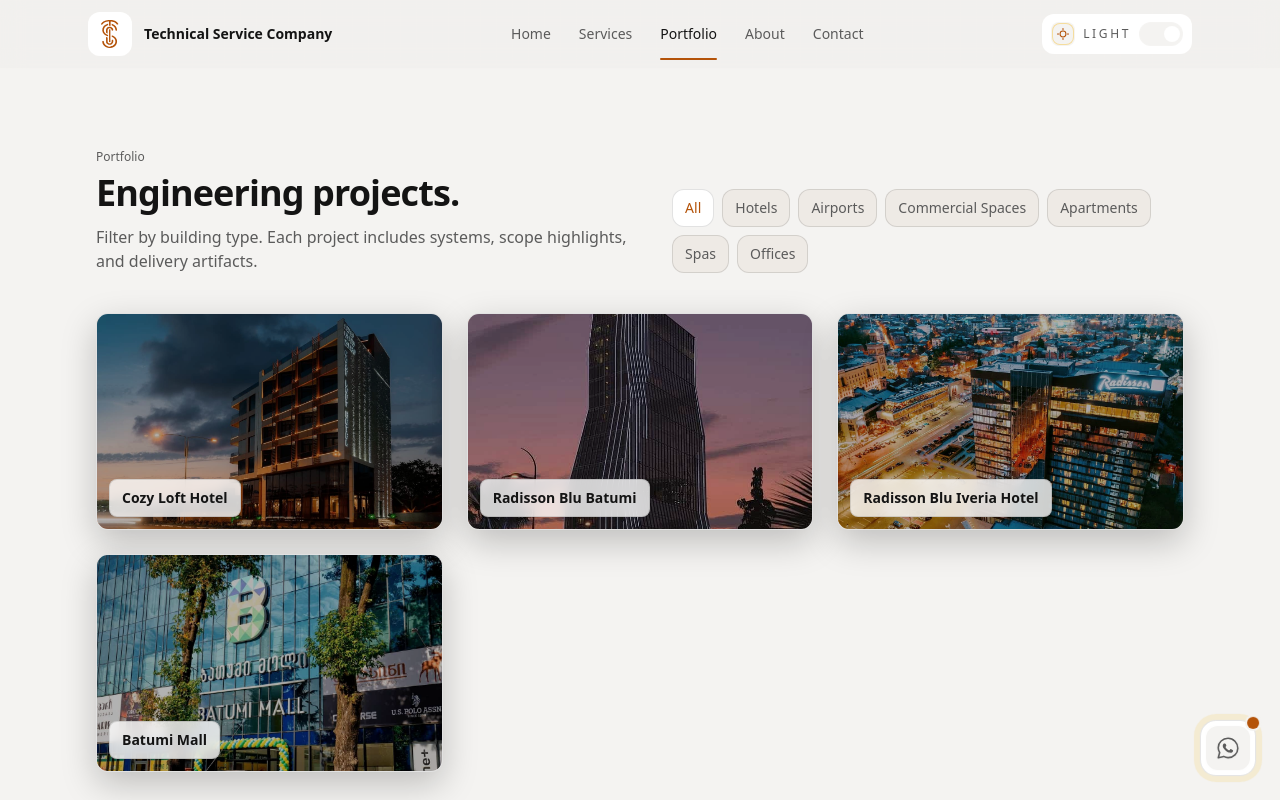
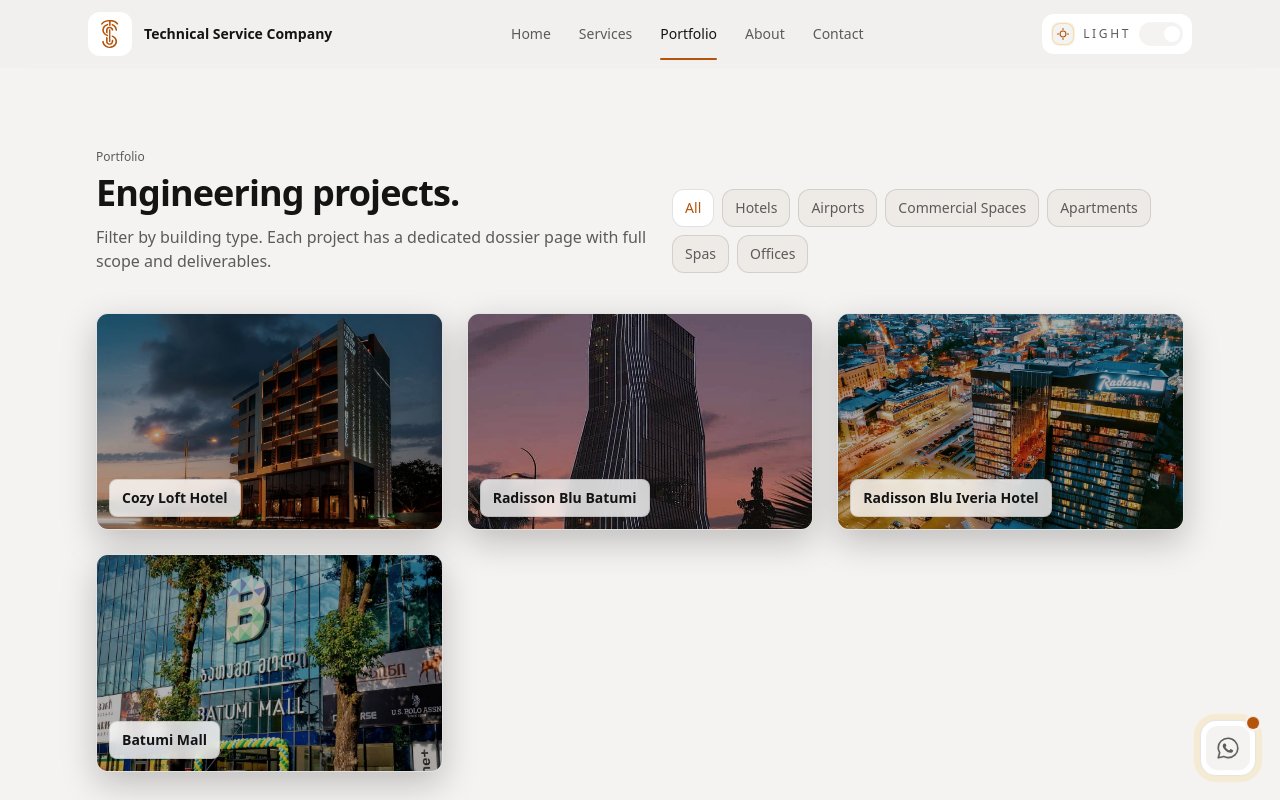
Before and after one commit to IkaMastera/technicalservice.ge, a Next.js app: page /en/portfolio in a window 1280 px wide. Shown: the top 800 px of the page. Built offline with nearby package versions, Linux system fonts and the light colour scheme.

Commit message:
fix: framer notion bug

```diff
--- a/components/seperate-pages/portfolio/portfolio-component.tsx
+++ b/components/seperate-pages/portfolio/portfolio-component.tsx
@@ -1,13 +1,22 @@
 "use client";
 
 import { useMemo, useState } from "react";
-import { motion, type Variants } from "framer-motion";
+import { motion, type Variants, AnimatePresence } from "framer-motion";
 import { portfolioItems, type PortfolioCategory } from "@/data/portfolio";
 import { PortfolioCard } from "@/components/main-page-sections/portfolio-card";
 
 const container: Variants = {
   hidden: { opacity: 0, y: 10 },
-  show: { opacity: 1, y: 0, transition: { duration: 0.45, ease: "easeOut", staggerChildren: 0.08 } },
+  show: {
+    opacity: 1,
+    y: 0,
+    transition: { duration: 0.45, ease: "easeOut", staggerChildren: 0.08 },
+  },
+};
+
+const itemV: Variants = {
+  hidden: { opacity: 0, y: 12 },
+  show: { opacity: 1, y: 0, transition: { duration: 0.35, ease: "easeOut" } },
 };
 
 const categories: (PortfolioCategory | "All")[] = [
@@ -31,7 +40,6 @@
   return (
     <section className="relative py-16 sm:py-20">
       <div className="mx-auto w-full max-w-6xl px-4 sm:px-6 lg:px-8">
-        <motion.div variants={container} initial="hidden" animate="show">
         <div className="flex flex-col gap-6 sm:flex-row sm:items-end sm:justify-between">
           <div>
             <p className="text-xs text-muted">Portfolio</p>
@@ -39,7 +47,7 @@
               Engineering projects.
             </h1>
             <p className="mt-3 max-w-2xl text-base text-muted">
-                Filter by building type. Each project includes systems, scope highlights, and delivery artifacts.
+              Filter by building type. Each project has a dedicated dossier page with full scope and deliverables.
             </p>
           </div>
 
@@ -54,7 +62,11 @@
                   onClick={() => setActive(c)}
                   className={`
                     rounded-xl border px-3 py-2 text-sm transition
-                      ${isActive ? "border-border bg-surface text-text" : "border-border bg-surface2 text-muted hover:bg-surface"}
+                    ${
+                      isActive
+                        ? "border-border bg-surface text-text"
+                        : "border-border bg-surface2 text-muted hover:bg-surface"
+                    }
                   `}
                   aria-pressed={isActive}
                 >
@@ -65,12 +77,29 @@
           </div>
         </div>
 
-          <div className="mt-10 grid gap-6 md:grid-cols-2 lg:grid-cols-3">
-            {filtered.map((item) => (
-              <PortfolioCard key={item.slug} item={item} />
+        {/* Grid */}
+        <AnimatePresence mode="popLayout" initial={false}>
+          <motion.div
+            key={active}
+            className="mt-10 grid gap-6 md:grid-cols-2 lg:grid-cols-3"
+            variants={container}
+            initial="hidden"
+            animate="show"
+            exit="hidden"
+            layout
+          >
+            {filtered.map((p) => (
+              <motion.div
+                key={p.slug}
+                variants={itemV}
+                layout
+                exit={{ opacity: 0, y: 10, transition: { duration: 0.2 } }}
+              >
+                <PortfolioCard item={p} />
+              </motion.div>
             ))}
-          </div>
           </motion.div>
+        </AnimatePresence>
       </div>
     </section>
   );
```
Lines whose indentation alone changed are shown as unchanged.
